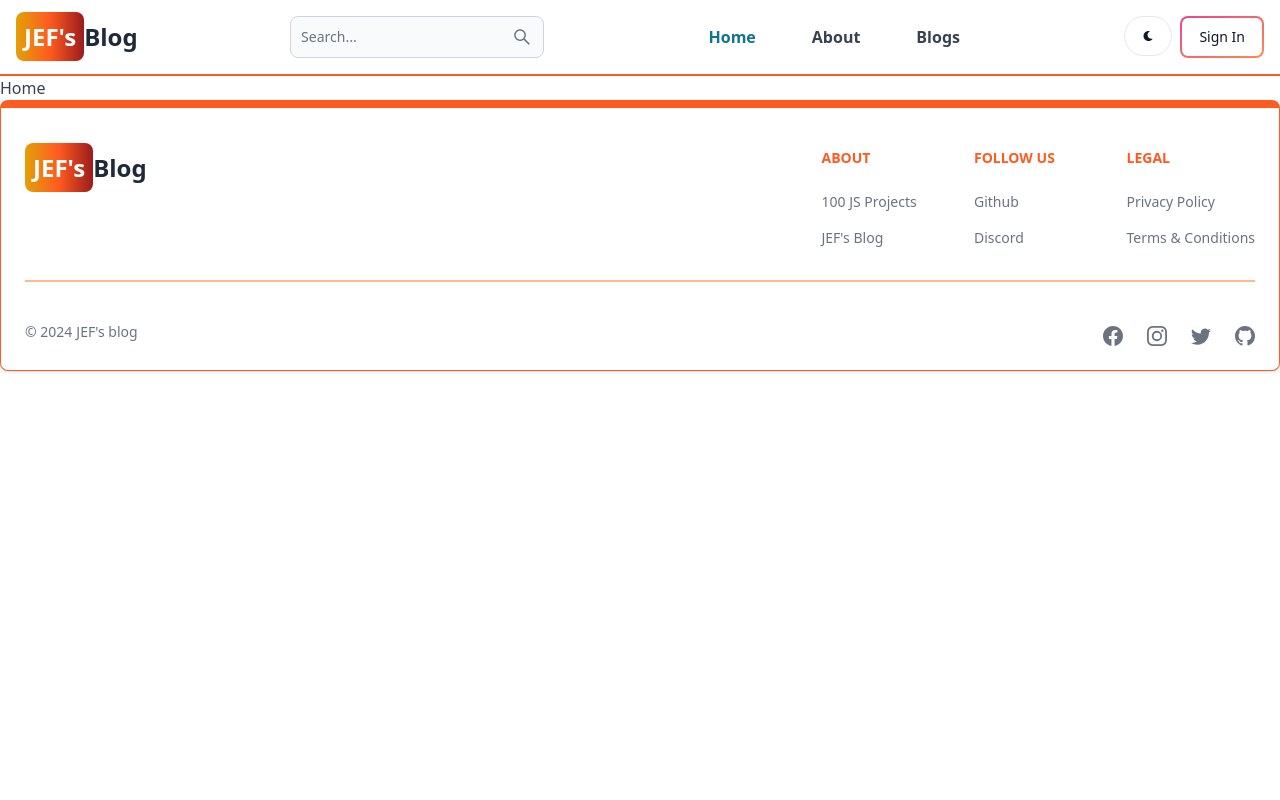
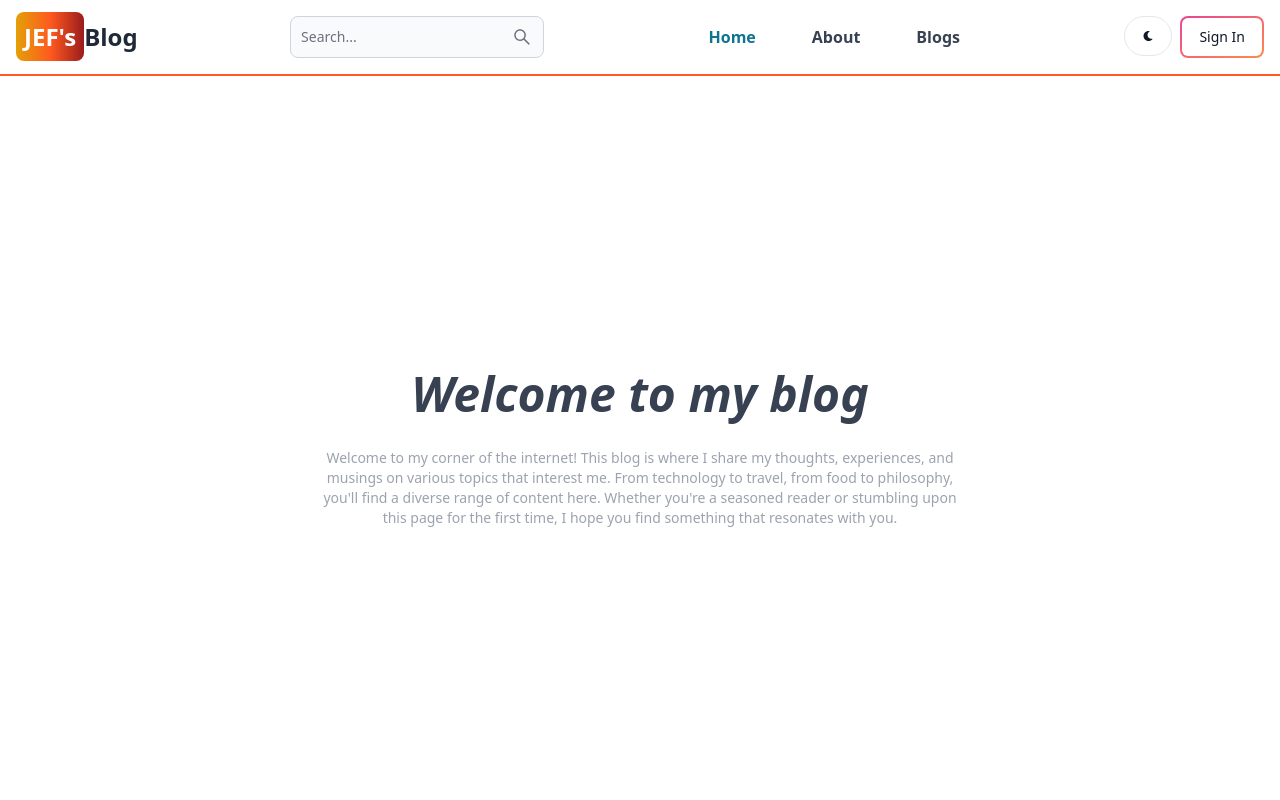
Before and after one commit to JeflinAbraham/Blog-Fullstack, a React (Vite) app in the folder Blog/: page / in a window 1280 px wide. Shown: the top 800 px of the page. Built offline with nearby package versions, Linux system fonts and the light colour scheme; no server answers.

Commit message:
created home page

```diff
--- a/Blog/src/pages/Home.jsx
+++ b/Blog/src/pages/Home.jsx
@@ -1,9 +1,10 @@
-import React from 'react'
-
-function Home() {
+export default function Home() {
   return (
-    <div>Home</div>
-  )
+    <div className="flex flex-col gap-6 justify-center items-center p-80">
+      <h1 className="text-5xl font-bold italic mt-[-20px] animate-bounce">Welcome to my blog</h1>
+      <p className="text-gray-400 text-sm text-center ">
+        Welcome to my corner of the internet! This blog is where I share my thoughts, experiences, and musings on various topics that interest me. From technology to travel, from food to philosophy, you'll find a diverse range of content here. Whether you're a seasoned reader or stumbling upon this page for the first time, I hope you find something that resonates with you.
+      </p>
+    </div>
+  );
 }
-
-export default Home
```
